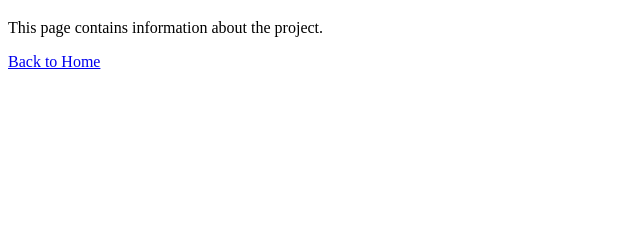
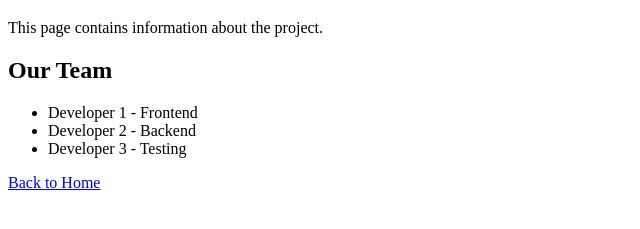
Before and after one commit to VISHWATEJA1978/git-assignment, a plain HTML site: page about.html in a window 1280 px wide. Shown: the part 61-290 px from the top of the page, without its empty margins (0-640 px from the left). Drawn offline with Linux system fonts and the light colour scheme.

Commit message:
Feature: Add team section to about.html

```diff
--- a/about.html
+++ b/about.html
@@ -8,6 +8,12 @@
 <body>
     <h1>About Us</h1>
     <p>This page contains information about the project.</p>
+    <h2>Our Team</h2>
+    <ul>
+        <li>Developer 1 - Frontend</li>
+        <li>Developer 2 - Backend</li>
+        <li>Developer 3 - Testing</li>
+    </ul>
     <a href="index.html">Back to Home</a>
 </body>
 </html>
```
